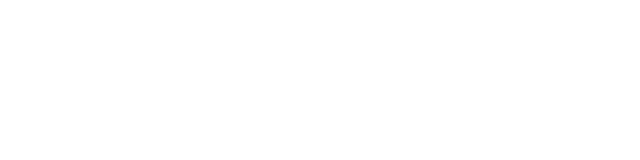
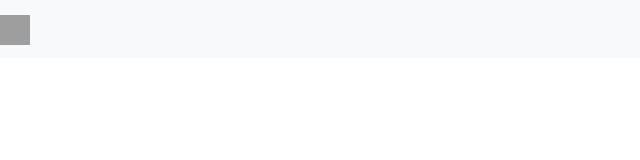
Before and after one commit to airowl/vue-dischi, a Vue app: page / in a window 1280 px wide. Shown: the top 160 px of the page, without its empty margins (0-640 px from the left). Built offline with nearby package versions, Linux system fonts and the light colour scheme; grey boxes are pictures that could not be loaded.

Commit message:
impostato struttare del sito

```diff
--- a/src/App.vue
+++ b/src/App.vue
@@ -1,15 +1,23 @@
 <template>
   <div id="app">
+    <Header />
+
+    <main>
+      <DiscList />
+    </main>
   </div>
 </template>
 
 <script>
 //import HelloWorld from './components/HelloWorld.vue'
+import Header from './components/Header.vue'
+import DiscList from './components/DiscList.vue'
 
 export default {
   name: 'App',
   components: {
-
+    Header,
+    DiscList
   }
 }
 </script>
@@ -17,12 +25,4 @@ export default {
 <style lang="scss">
 @import '@/assets/scss/style.scss';
 
-#app {
-  font-family: Avenir, Helvetica, Arial, sans-serif;
-  -webkit-font-smoothing: antialiased;
-  -moz-osx-font-smoothing: grayscale;
-  text-align: center;
-  color: #2c3e50;
-  margin-top: 60px;
-}
 </style>
--- /dev/null
+++ b/src/components/DiscList.vue
@@ -0,0 +1,15 @@
+<template>
+    <div id="disc-list">
+
+    </div>
+</template>
+
+<script>
+export default {
+    name: 'discList',
+}
+</script>
+
+<style>
+
+</style>
--- /dev/null
+++ b/src/components/Header.vue
@@ -0,0 +1,19 @@
+<template>
+    <header>
+        <nav class="navbar navbar-light bg-light">
+            <a class="navbar-brand" href="#">
+                <img src="/docs/4.1/assets/brand/bootstrap-solid.svg" width="30" height="30" alt="">
+            </a>
+        </nav>
+    </header>
+</template>
+
+<script>
+export default {
+    name: 'mainHeader',
+}
+</script>
+
+<style>
+
+</style>
```
